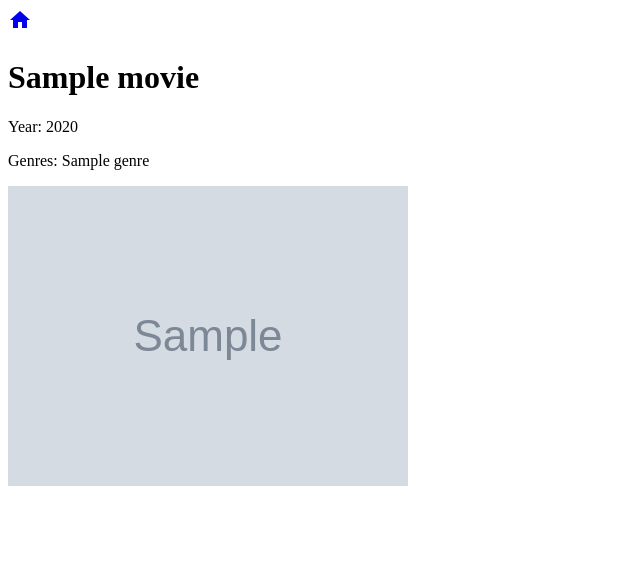
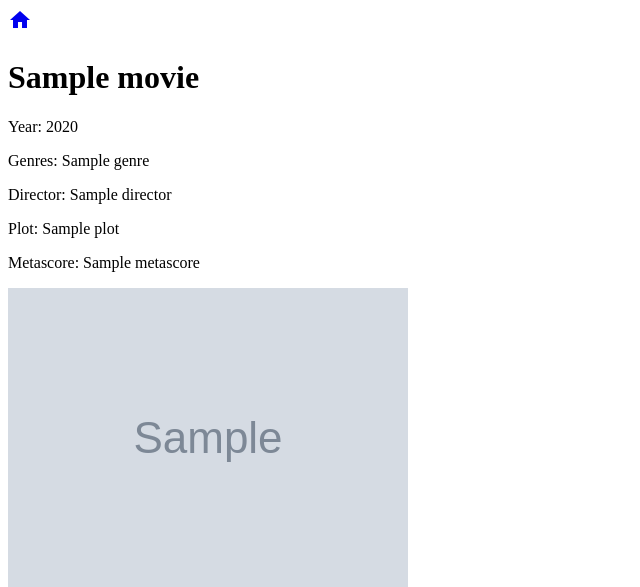
Before and after one commit to qdimanche/djangostreaming, a Django app: template streaming_app/templates/movie_detail.html in a window 1280 px wide. Shown: the top 587 px of the page, without its empty margins (0-640 px from the left). Run offline with Django 5.2, Linux system fonts and the light colour scheme; the template is opened without the code that fills it: most values are stand-ins (such as "Sample title", 1, 10 or a date in 2020); grey boxes marked "Sample" are stand-in pictures.

Commit message:
Fetch and print more movie details from api

```diff
--- a/streaming_app/models.py
+++ b/streaming_app/models.py
@@ -15,6 +15,9 @@ class Movie(models.Model):
     genres = models.ManyToManyField(Genre)
     type = models.CharField(max_length=255, default='movie')
     poster = models.URLField(default="https://downtownwinnipegbiz.com/wp-content/uploads/2020/02/placeholder-image.jpg")
+    plot = models.TextField()
+    director = models.CharField(max_length=255)
+    metascore = models.CharField(max_length=3)
 
     def __str__(self):
         return self.title
--- a/streaming_app/templates/movie_detail.html
+++ b/streaming_app/templates/movie_detail.html
@@ -12,6 +12,9 @@
     <h1>{{ movie.title }}</h1>
     <p>Year: {{ movie.year }}</p>
     <p>Genres: {% for genre in movie.genres.all %}{{ genre.name }}{% if not forloop.last %}, {% endif %}{% endfor %}</p>
+    <p>Director: {{ movie.director }}</p>
+    <p>Plot: {{ movie.plot }}</p>
+    <p>Metascore: {{ movie.metascore }}</p>
     <img src="{{ movie.poster }}" alt="Poster for {{ movie.title }}">
 </body>
 </html>
--- a/streaming_app/views.py
+++ b/streaming_app/views.py
@@ -42,10 +42,15 @@ def fetch_movies_from_api(api_key, search_query):
                 detail_response = requests.get(detail_url)
                 detail_data = detail_response.json()
 
+                movie.plot = detail_data.get('Plot', '')
+                movie.director = detail_data.get('Director', '')
+                movie.metascore = detail_data.get('Metascore', '')
+
                 genres = detail_data.get('Genre', '').split(', ')
                 for genre_name in genres:
                     genre, _ = Genre.objects.get_or_create(name=genre_name.strip())
                     movie.genres.add(genre)
+
                 movie.save()
                 movie.source = "api"
                 print(f"Movie {movie.title} has been created.")
```
